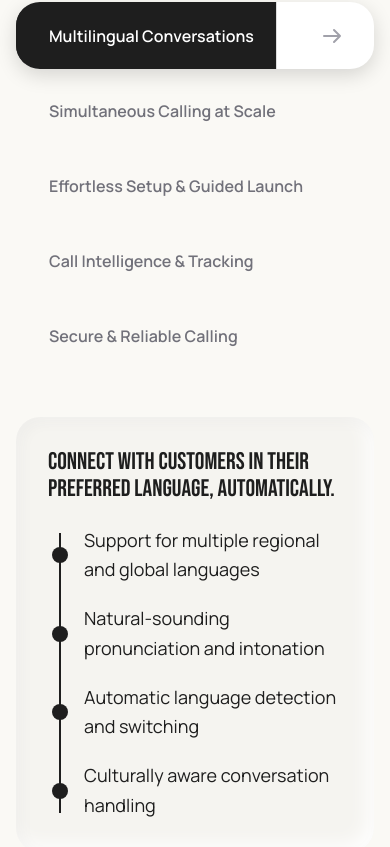
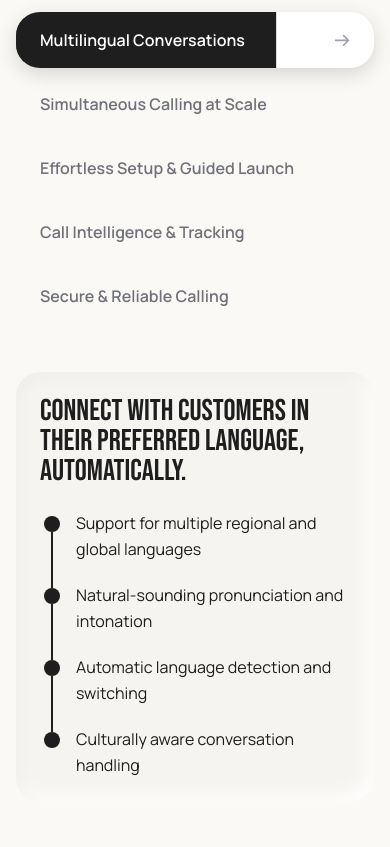
Before and after one commit to Kshitijkulal/calliance-landing-page, a Next.js app: page / in a window 390 px wide. Shown: the part 4597-5444 px from the top of the page. Built offline with nearby package versions, Linux system fonts and the light colour scheme.

Commit message:
small feature mobile view rendering issues sorted

```diff
--- a/app/components/sections/FeaturesSection.tsx
+++ b/app/components/sections/FeaturesSection.tsx
@@ -102,18 +102,16 @@
   return (
     <section
       id="features"
-      className="w-full max-w-[1440px] mx-auto py-[7%] flex flex-col items-center gap-12 lg:gap-16 overflow-hidden px-4 lg:px-20"
+      className="w-full max-w-screen-2xl mx-auto py-[7%] flex flex-col items-center gap-12 lg:gap-16 overflow-hidden px-4 lg:px-20"
     >
       {/* Header — responsive wrap layout */}
       <div
         className="w-full flex flex-wrap justify-between items-start gap-8"
       >
         <h2
-          className="flex-[1_1_400px] font-normal uppercase m-0"
+          className="flex-[1_1_400px] font-normal uppercase m-0 text-5xl sm:text-6xl md:text-7xl leading-tight"
           style={{
             fontFamily: "var(--font-bebas-neue), sans-serif",
-            fontSize: "clamp(40px, 5vw, 64px)",
-            lineHeight: "1.1",
             color: "var(--color-primary-black)",
           }}
         >
@@ -121,9 +119,8 @@
         </h2>
         <div className="flex-[1_1_500px] pt-2 md:pt-4">
           <p
-            className="font-normal leading-relaxed m-0"
+            className="font-normal leading-relaxed m-0 text-base sm:text-lg lg:text-xl"
             style={{
-              fontSize: "clamp(16px, 2vw, 20px)",
               fontFamily: "var(--font-manrope), sans-serif",
               color: "var(--color-primary-black)",
             }}
@@ -138,29 +135,28 @@
         className="w-full flex flex-wrap justify-center items-start gap-12"
       >
         {/* Left Column — Feature List */}
-        <div className="flex-[1_1_616px] flex flex-col gap-2 lg:gap-4 w-full lg:max-w-[616px]">
+        <div className="flex-[1_1_100%] lg:flex-[1_1_50%] flex flex-col gap-2 lg:gap-4 w-full">
           {FEATURES.map((feature, index) => (
             <motion.div
               key={feature.title}
               onClick={() => setActiveIndex(index)}
-              className="w-full h-[67px] pt-[20px] pb-[20px] pr-[32px] pl-[33px] rounded-[24px] flex justify-between items-center cursor-pointer text-left outline-none relative overflow-hidden border-none"
+              className="w-full py-4 sm:py-5 px-6 sm:px-8 rounded-3xl flex justify-between items-center cursor-pointer text-left outline-none relative overflow-hidden border-none"
               style={{
                 backgroundColor: index === activeIndex ? "white" : "transparent",
                 boxShadow: index === activeIndex ? "0px 6px 20px 0px rgba(0, 0, 0, 0.15)" : "none",
               }}
             >
-              {/* Static 9px Left Border to prevent anti-aliasing gaps */}
+              {/* Static left border to prevent anti-aliasing gaps */}
               {index === activeIndex && (
                 <div
-                  className="absolute left-0 top-0 w-[9px] h-full z-10"
+                  className="absolute left-0 top-0 w-2 h-full z-10"
                   style={{ backgroundColor: "var(--color-primary-black)" }}
                 />
               )}
               {/* Base Content (Always visible, behind the fill) */}
               <span
-                className="relative z-0 font-semibold transition-colors duration-300 ease-in-out"
+                className="relative z-0 font-semibold transition-colors duration-300 ease-in-out text-base sm:text-lg lg:text-xl"
                 style={{
-                  fontSize: "clamp(16px, 2vw, 20px)",
                   fontFamily: "var(--font-manrope), sans-serif",
                   color: index === activeIndex ? "var(--color-primary-black)" : "#71717A",
                 }}
@@ -168,7 +164,7 @@
                 {feature.title}
               </span>
               {index === activeIndex && (
-                <svg width="20" height="16" viewBox="0 0 20 16" fill="none" className="shrink-0 ml-3 relative z-0">
+                <svg viewBox="0 0 20 16" fill="none" className="w-4 sm:w-5 h-auto shrink-0 ml-3 relative z-0">
                   <path d="M2 8H18M18 8L12 2M18 8L12 14" stroke="#A1A1AA" strokeWidth="2" strokeLinecap="round" strokeLinejoin="round"/>
                 </svg>
               )}
@@ -185,22 +181,21 @@
                     }}
                   >
                     <div
-                      className="absolute left-0 top-0 w-full h-full flex justify-between items-center pt-[20px] pb-[20px] pr-[32px] pl-[33px] box-border"
+                      className="absolute left-0 top-0 w-full h-full flex justify-between items-center py-4 sm:py-5 px-6 sm:px-8 box-border"
                       style={{
                         animation: "pillFillInner 2.5s linear forwards",
                         willChange: "transform",
                       }}
                     >
                       <span
-                        className="relative z-2 font-semibold text-white"
+                        className="relative z-2 font-semibold text-white text-base sm:text-lg lg:text-xl"
                         style={{
-                          fontSize: "clamp(16px, 2vw, 20px)",
                           fontFamily: "var(--font-manrope), sans-serif",
                         }}
                       >
                         {feature.title}
                       </span>
-                      <svg width="20" height="16" viewBox="0 0 20 16" fill="none" className="shrink-0 ml-3 relative z-2">
+                      <svg viewBox="0 0 20 16" fill="none" className="w-4 sm:w-5 h-auto shrink-0 ml-3 relative z-2">
                         <path d="M2 8H18M18 8L12 2M18 8L12 14" stroke="white" strokeWidth="2" strokeLinecap="round" strokeLinejoin="round"/>
                       </svg>
                     </div>
@@ -212,9 +207,9 @@
         </div>
 
         {/* Right Column — Content Panel */}
-        <div className="flex-[1_1_500px] flex flex-col items-start w-full">
+        <div className="flex-[1_1_100%] lg:flex-[1_1_40%] flex flex-col items-start w-full">
           <div
-            className="w-full p-8 lg:p-12 rounded-3xl flex flex-col gap-6"
+            className="w-full p-6 sm:p-8 lg:p-12 rounded-3xl flex flex-col gap-6"
             style={{
               backgroundColor: "rgba(0, 0, 0, 0.02)",
               boxShadow: "inset 4px 4px 15px rgba(0, 0, 0, 0.04), inset -6px -6px 20px rgba(255, 255, 255, 1)",
@@ -230,40 +225,39 @@
                 className="w-full flex flex-col gap-6"
               >
                 <h3
-                  className="font-normal leading-[1.1] m-0 uppercase"
+                  className="font-normal leading-none m-0 uppercase text-3xl sm:text-4xl"
                   style={{
                     fontFamily: "var(--font-bebas-neue), sans-serif",
-                    fontSize: "clamp(24px, 3vw, 32px)",
                     color: "var(--color-primary-black)",
                   }}
                 >
                   {FEATURES[activeIndex].content.heading}
                 </h3>
 
-                <div className="relative flex flex-col gap-5 m-0 pl-1">
-                  {/* Continuous Vertical Line */}
-                  <div
-                    className="absolute w-0.5 z-0"
-                    style={{
-                      left: "11px",
-                      top: "7px",
-                      bottom: "7px",
-                      backgroundColor: "var(--color-primary-black)",
-                    }}
-                  />
-
+                <div className="flex flex-col gap-5 m-0 pl-1">
                   {FEATURES[activeIndex].content.bullets.map((bullet, i) => (
-                    <div key={i} className="flex items-center gap-4 relative z-1">
-                      {/* The Dot */}
-                      <div
-                        className="w-4 h-4 rounded-full shrink-0"
-                        style={{
-                          backgroundColor: "var(--color-primary-black)",
-                        }}
-                      />
+                    <div key={i} className="flex items-stretch gap-4">
+                      {/* The Dot & Line Container */}
+                      <div className="relative flex flex-col items-center shrink-0">
+                        <div
+                          className="w-4 h-4 rounded-full mt-1.5 relative z-10"
+                          style={{
+                            backgroundColor: "var(--color-primary-black)",
+                          }}
+                        />
+                        {/* Connecting Line Segment */}
+                        {i !== FEATURES[activeIndex].content.bullets.length - 1 && (
+                          <div
+                            className="absolute w-0.5 z-0 top-[22px] -bottom-[26px]"
+                            style={{
+                              backgroundColor: "var(--color-primary-black)",
+                            }}
+                          />
+                        )}
+                      </div>
                       {/* The Text */}
                       <p
-                        className="text-lg font-normal leading-relaxed m-0"
+                        className="text-base sm:text-lg font-normal leading-relaxed m-0"
                         style={{
                           fontFamily: "var(--font-manrope), sans-serif",
                           color: "var(--color-primary-black)",
```
